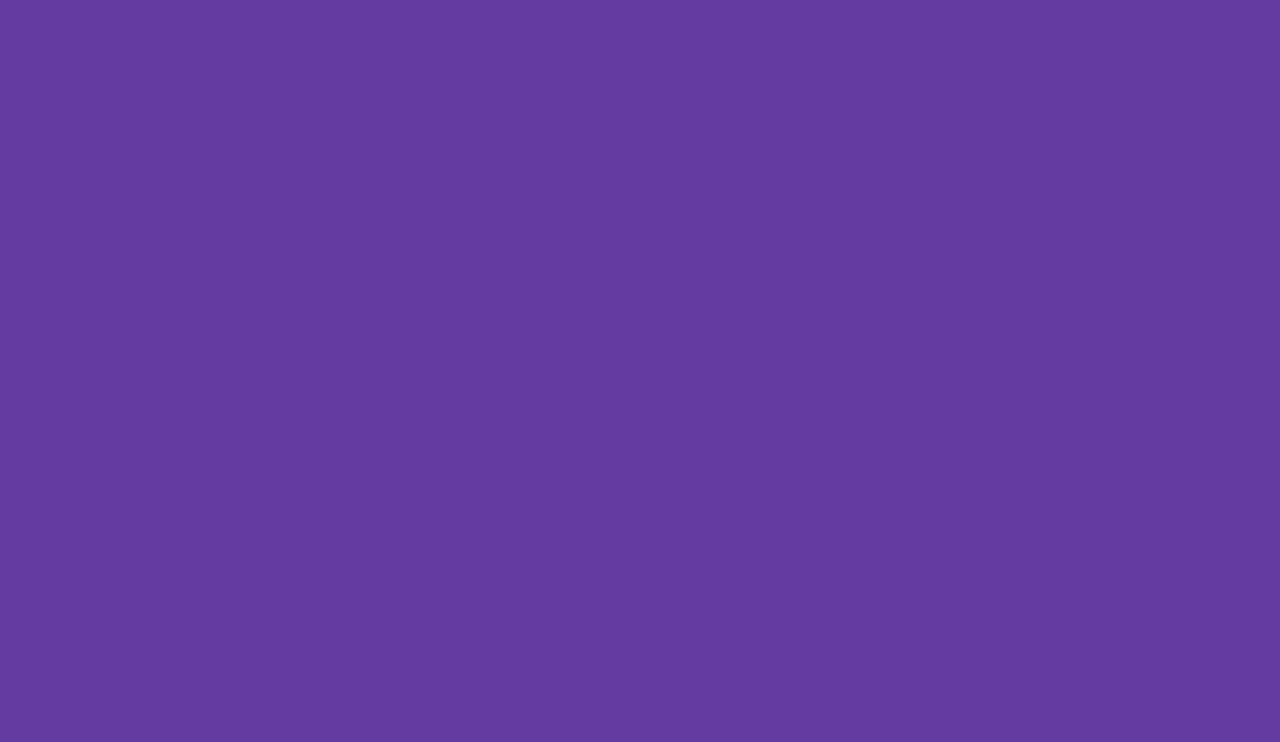
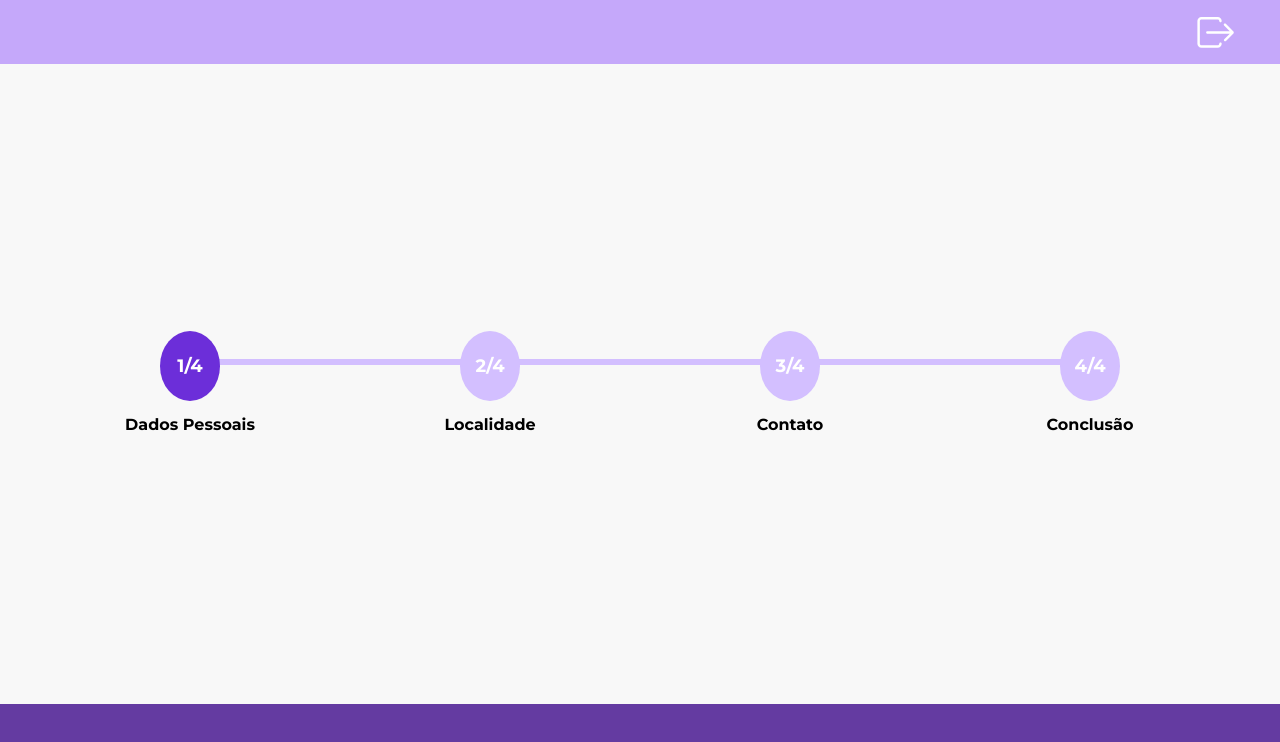
Before and after one commit to CodeSensor-PI/web-psi-rizerio, a React (Vite) app: page /forms in a window 1280 px wide. Before the commit this address had no page. Shown: the top 742 px of the page. Built offline with nearby package versions, Linux system fonts and the light colour scheme.

Commit message:
:sparkles: feat: Iniciando formulário de cadastro + Fazendo componentes

```diff
--- a/src/App.jsx
+++ b/src/App.jsx
@@ -1,5 +1,6 @@
 import './App.css'
 import { BrowserRouter, Routes, Route } from "react-router-dom";
+import DadosPessoais from './pages/sessao/formularioCadastro/step1/DadosPessoais';
 import Login from './pages/login/LoginComponent'
 import LandingPage from './pages/landingPage/LandingPage'
 
@@ -9,8 +10,9 @@ function App() {
       <div className="App">
         <BrowserRouter>
           <Routes>
-            <Route path='/' element={<LandingPage/>} />
-            <Route path='/login' element={<Login/>} />
+            { <Route path='/' element={<LandingPage/>} />}
+            { <Route path='/login' element={<Login/>} /> }
+            <Route path='/forms' element={<DadosPessoais/>} />
           </Routes>
         </BrowserRouter>
       </div>
--- /dev/null
+++ b/src/components/headerDash/HeaderDashComponent.jsx
@@ -0,0 +1,20 @@
+import styles from './headerDash.module.css';
+import { BsGear } from "react-icons/bs";
+import { IoIosLogOut } from "react-icons/io";
+
+function HeaderDash({showSettingsIcon}) {
+    return (
+        <>
+            <header className={styles.header_dash}>
+                <div className={styles.icons}>
+                    {showSettingsIcon && (
+                        <BsGear title="Configurações" className={styles.icon} />
+                    )}
+                    <IoIosLogOut title="Sair da conta" className={styles.icon} />
+                </div>
+            </header>
+        </>
+    )
+}
+
+export default HeaderDash;
--- /dev/null
+++ b/src/components/headerDash/headerDash.module.css
@@ -0,0 +1,29 @@
+@import 'tailwindcss';
+
+.header_dash {
+    display: flex;
+    flex-direction: row;
+    justify-content: flex-end;
+    background-color: var(--LightPurplePsi);
+    width: 100%;
+    height: 8vh;
+}
+
+.icons {
+    display: flex;
+    justify-content: space-evenly;
+    align-items: center;
+    width: 10%;
+}
+
+.icon {
+    color: white;
+    width: 40%;
+    height: 70%;
+    transition: 0.3s ease-in-out;
+}
+
+.icon:hover {
+    cursor: pointer;
+    color: var(--PurplePsi);
+}
--- /dev/null
+++ b/src/components/steps/StepComponent.jsx
@@ -0,0 +1,35 @@
+import styles from './step.module.css';
+
+const steps = ['Dados Pessoais', 'Localidade', 'Contato', 'Conclusão'];
+
+const StepComponent = ({ stepAtual }) => {
+    return (
+        <div className={styles.step_component}>
+            {steps.map((label, index) => {
+                const numeroEtapa = index + 1;
+                const ativo = stepAtual === numeroEtapa;
+                const completo = stepAtual > numeroEtapa;
+
+                return (
+                    <div className={styles.step_wrapper} key={index}>
+                        {index !== 0 && (
+                            <div
+                                className={`${styles.line} ${stepAtual >= numeroEtapa ? styles.line_completed : ''
+                                    }`}
+                            />
+                        )}
+                        <div
+                            className={`${styles.circle} ${completo ? styles.completed : ''
+                                } ${ativo ? styles.active : ''}`}
+                        >
+                            {numeroEtapa}/4
+                        </div>
+                        <span className={styles.label}>{label}</span>
+                    </div>
+                );
+            })}
+        </div>
+    );
+};
+
+export default StepComponent;
--- /dev/null
+++ b/src/components/steps/step.module.css
@@ -0,0 +1,65 @@
+@import 'tailwindcss';
+
+.step_component {
+    display: flex;
+    justify-content: space-between;
+    align-items: center;
+    margin: 60px 0;
+    padding: 0 40px;
+    position: relative;
+    width: 100%;
+    max-width: 100%;
+    box-sizing: border-box;
+}
+
+.step_wrapper {
+    display: flex;
+    flex-direction: column;
+    align-items: center;
+    flex: 1;
+    position: relative;
+}
+
+.line {
+    content: '';
+    position: absolute;
+    top: 28px;
+    left: -50%;
+    width: 100%;
+    height: 6px;
+    background-color: #d3bfff;
+    z-index: 0;
+}
+
+.line_completed {
+    background-color: #6c2ed9;
+}
+
+.circle {
+    background-color: #d3bfff;
+    color: white;
+    width: 20%;
+    height: 70px;
+    border-radius: 50%;
+    display: flex;
+    align-items: center;
+    justify-content: center;
+    font-size: 18px;
+    font-weight: bold;
+    z-index: 1;
+}
+
+.active {
+    background-color: #6c2ed9;
+}
+
+.completed {
+    background-color: #6c2ed9;
+}
+
+.label {
+    margin-top: 12px;
+    font-size: 16px;
+    font-weight: bold;
+    text-align: center;
+}
--- /dev/null
+++ b/src/pages/sessao/formularioCadastro/step1/DadosPessoais.jsx
@@ -0,0 +1,16 @@
+import HeaderDash from '../../../../components/headerDash/HeaderDashComponent'
+import StepComponent from '../../../../components/steps/StepComponent'
+import styles from '../step1/dadosPessoais.module.css'
+
+const DadosPessoais = () => {
+    return (
+        <>
+            <HeaderDash showSettingsIcon={false} />
+            <section className={styles.dados_pessoais}>
+                <StepComponent stepAtual={1} />
+            </section>
+        </>
+    )
+}
+
+export default DadosPessoais
--- /dev/null
+++ b/src/pages/sessao/formularioCadastro/step1/dadosPessoais.module.css
@@ -0,0 +1,11 @@
+@import 'tailwindcss';
+
+.dados_pessoais {
+    display: flex;
+    justify-content: space-around;
+    align-items: center;
+    flex-direction: column;
+    width: 100%;
+    height: 80vh;
+    background-color: var(--TrueWhitePsi);
+}
```
